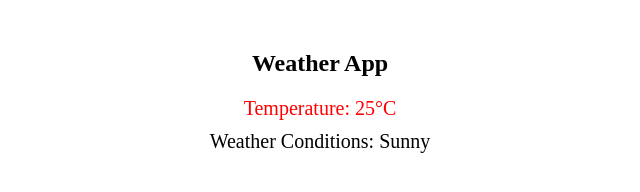
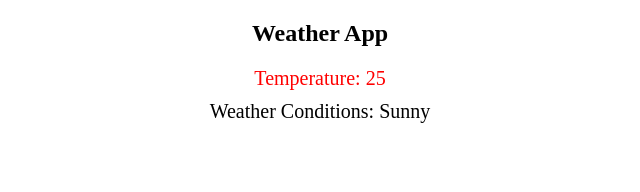
Before and after one commit to acciojob/conditional-weather-report-sidhthecoder, a React app: page / in a window 1280 px wide. Shown: the whole page, without its empty margins (320-960 px from the left). Built offline with nearby package versions, Linux system fonts and the light colour scheme.

Commit message:
submitting code-Thu Jul 20 2023 11:56:39 GMT+0530 (India Standard Time)

```diff
--- a/src/components/App.css
+++ b/src/components/App.css
@@ -8,7 +8,6 @@
     margin: 10px;
   }
 
-  /* Define the color styles for the temperature */
   p[style*="red"] {
     color: red;
   }
--- a/src/components/WeatherApp.js
+++ b/src/components/WeatherApp.js
@@ -11,11 +11,11 @@ const WeatherApp = () => {
   const color = weatherData.temperature > threshold ? "red" : "blue";
 
   return (
-    <div className="weather-container">
+    <span className="weather-container">
       <h2>Weather App</h2>
-      <p style={{ color }}>Temperature: {weatherData.temperature}°C</p>
+      <p style={{ color }}>Temperature: {weatherData.temperature}</p>
       <p>Weather Conditions: {weatherData.conditions}</p>
-    </div>
+    </span>
   );
 };
 
```
